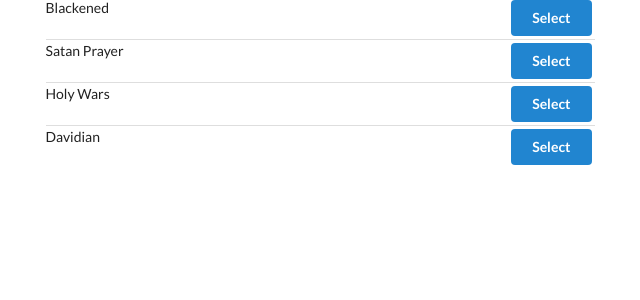
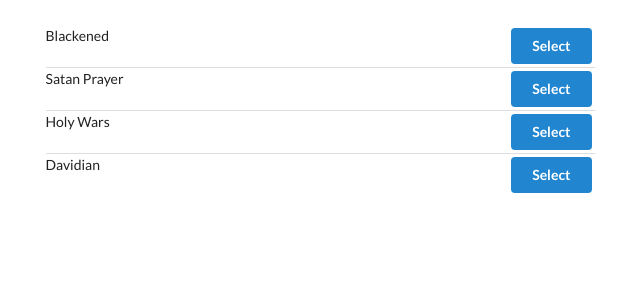
Before and after one commit to SHANbic/songs, a React (Create React App) app: page / in a window 1280 px wide. Shown: the top 300 px of the page, without its empty margins (31-671 px from the left). Built offline with nearby package versions, Linux system fonts and the light colour scheme.

Commit message:
[ FEATURE ] Updated SongList with songSelected function from redux store

```diff
--- a/src/components/SongList.js
+++ b/src/components/SongList.js
@@ -1,5 +1,6 @@
 import React from "react";
 import { connect } from "react-redux";
+import { songSelected } from "../actions";
 
 class SongList extends React.Component {
   renderList() {
@@ -7,7 +8,7 @@ class SongList extends React.Component {
       return (
         <div className="item" key={song.title}>
           <div className="right floated content">
-            <button className="ui button primary">Select</button>
+            <button className="ui button primary" onClick={() => this.props.songSelected(song)}>Select</button>
           </div>
           <div className="content">{song.title}</div>
         </div>
@@ -15,12 +16,20 @@ class SongList extends React.Component {
     });
   }
   render() {
-    return <div className="ui divided list">{this.renderList()}</div>;
+    return (
+      <div className="ui divided list" style={{ marginTop: "2rem" }}>
+        {this.renderList()}
+      </div>
+    );
   }
 }
 
 const mapStateToProps = state => {
+ console.log(state.selectedSong)
   return { songs: state.songs };
 };
 
-export default connect(mapStateToProps)(SongList);
+export default connect(
+  mapStateToProps,
+  { songSelected }
+)(SongList);
```
